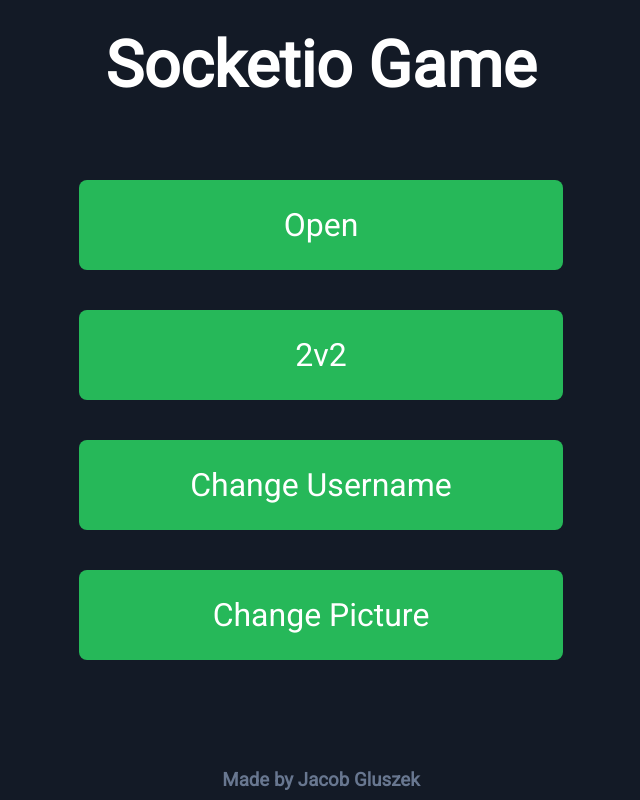
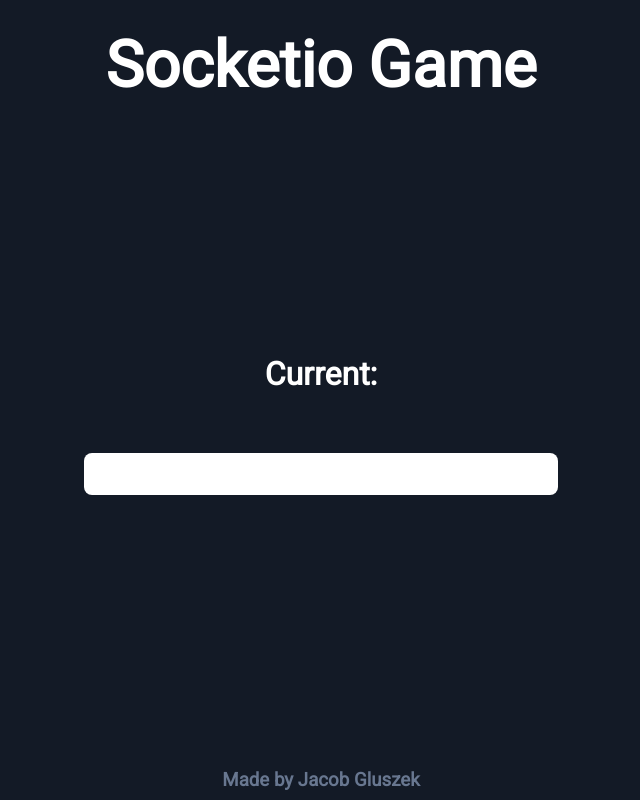
Before and after one commit to JacobG03/socketio-game, a Flask app: page / in a window 1280 px wide. Shown: the whole page, without its empty margins (319-959 px from the left). Run offline with Flask 2, Linux system fonts and the light colour scheme.

Commit message:
content username change html & css

```diff
--- a/app/static/css/styles.css
+++ b/app/static/css/styles.css
@@ -15,6 +15,7 @@
     margin: 0px;
     padding: 0px;
 }
+
 
 body {
     position: fixed;
@@ -73,6 +74,9 @@
     flex-direction: column;
 }
 
+#middle-default {
+    display: none;
+}
 
 .button {
     min-width: 20%;
@@ -115,6 +119,41 @@
 }
 
 
+#middle-username h2{
+    color: var(--text);
+    font-size: 2rem;
+    padding: 10px 10px;
+}
+
+#middle-username h2 span {
+    color: var(--green);
+}
+
+.input {
+    font-size: 2rem;
+    border-radius: var(--border-radius);
+    border: none;
+}
+
+.input:focus {
+    outline: none;
+    border: 3px solid var(--green);
+}
+
+#username-input {
+    margin-top: 50px;
+    height: 32px;
+    min-width: 300px;
+    width: 40%;
+    padding: 5px 5px;
+}
+
+
+#username-input:focus {
+    height: 26px;
+}
+
+
 @media only screen and (max-width: 680px) {
     .button {
         font-size: 1.4rem;
--- a/app/templates/index.html
+++ b/app/templates/index.html
@@ -28,8 +28,10 @@
             </div>
         </div>
         <div class='middle-content' id='middle-username'>
+            <h2>Current: <span></span></h2>
+            <input class='input' id='username-input'>
         </div>
-        <div class='middle-content' id='middle-username'>
+        <div class='middle-content' id='middle-picture'>
         </div>
     </div>
 </div>
```
